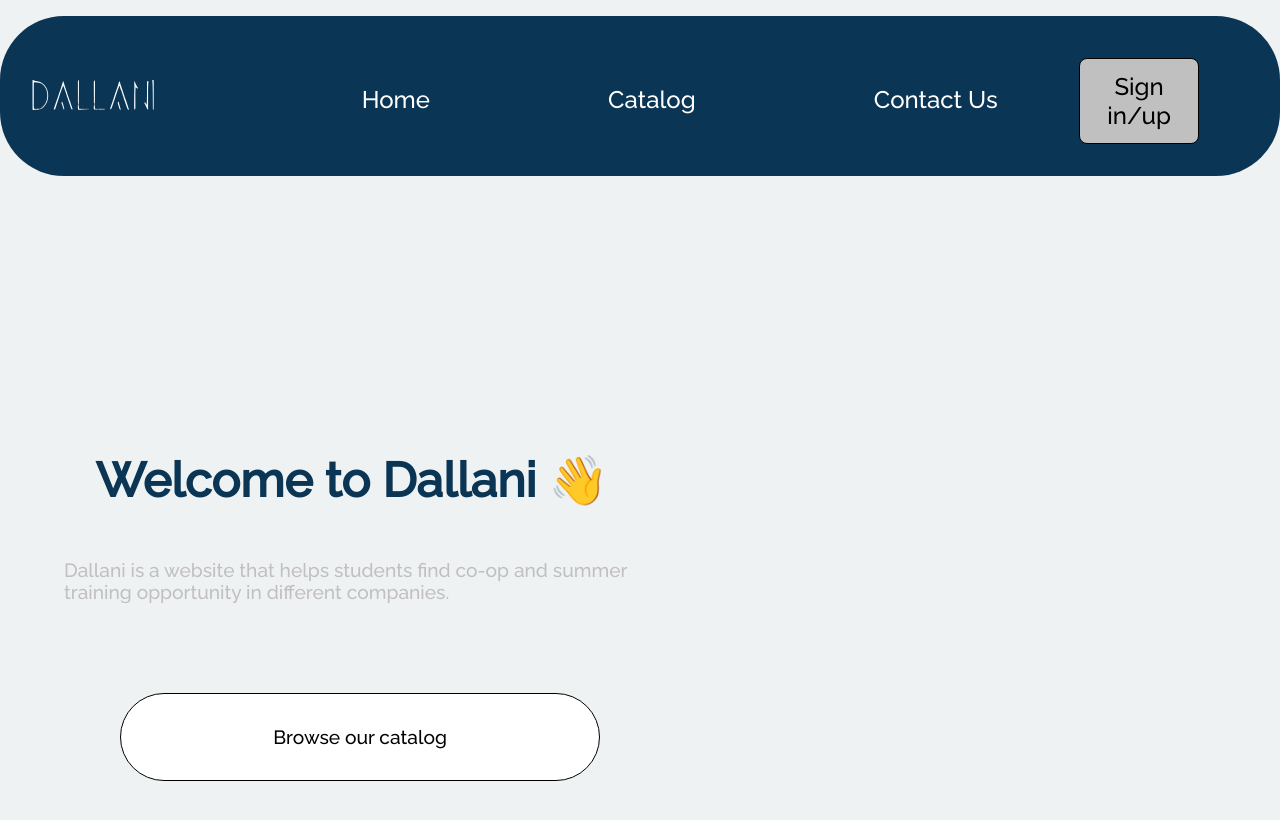
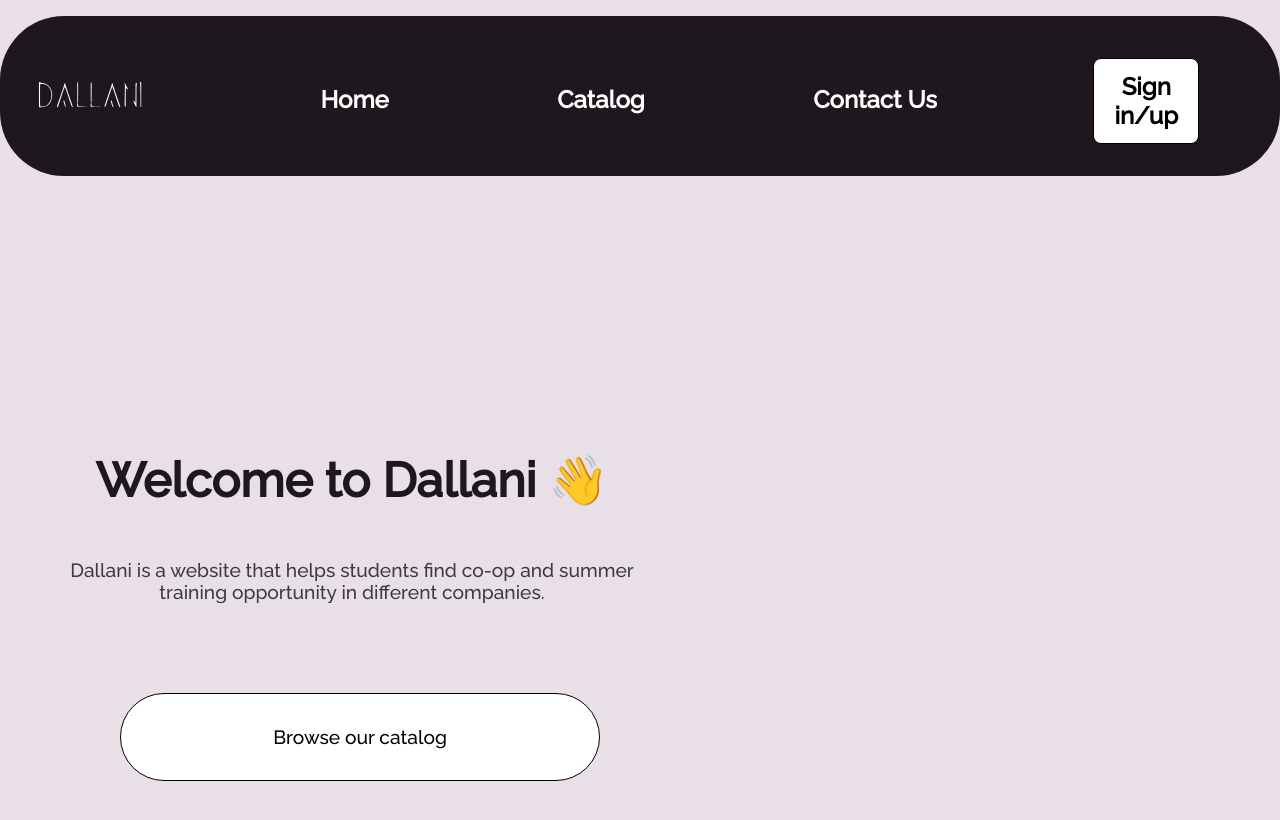
Before and after one commit to MysticalDawn/SWE363-Project, a React (Vite) app in the folder client/: page / in a window 1280 px wide. Shown: the top 820 px of the page. Built offline with nearby package versions, Linux system fonts and the light colour scheme.

Commit message:
Other modifications to designs

```diff
--- a/client/src/components/custom_nav.jsx
+++ b/client/src/components/custom_nav.jsx
@@ -7,7 +7,7 @@ export const CustomNav = () => {
   return (
     <header>
       <nav>
-        <Logo />
+        <Logo className="logo" />
         <div className="nav-elements">
           <Link className="a-tag-nav" to="/">
             Home
--- a/client/src/components/logo.jsx
+++ b/client/src/components/logo.jsx
@@ -3,7 +3,7 @@ export const Logo = () => {
     <>
       <svg
         version="1.1"
-        viewBox="0 0 3000 408"
+        viewBox="-100 0 3000 408"
         xmlns="http://www.w3.org/2000/svg"
       >
         <path
--- a/client/src/index.css
+++ b/client/src/index.css
@@ -8,12 +8,11 @@
 }
 
 body {
-  background-color: #eff2f3;
+  background-color:#e8e0e6;
   --primary-color: rgba(10, 10, 10, 0.473);
   --primary-color-hover: rgb(10, 10, 10);
   --secondary-background: rgb(69, 196, 255);
   --secondary-background-hover: rgb(18, 129, 180);
-
   --text-main: #f4cbb4;
 }
 .main-container {
--- a/client/src/pages/login.jsx
+++ b/client/src/pages/login.jsx
@@ -31,7 +31,7 @@ export const Login = () => {
           <div className="go-back-arrow">
             <svg
               fill="#ffffff"
-              viewBox="-3.2 -3.2 38.40 38.40"
+              viewBox="-3.2 -3.2 43.40 45.40"
               xmlns="http://www.w3.org/2000/svg"
               transform="rotate(270)"
               stroke="#ffffff"
--- a/client/src/pages/signup.jsx
+++ b/client/src/pages/signup.jsx
@@ -36,7 +36,7 @@ export const Signup = () => {
         <div className="go-back-arrow-signup">
           <svg
             fill="#ffffff"
-            viewBox="-3.2 -3.2 38.40 38.40"
+            viewBox="-3.2 -3.2 43.40 45.40"
             xmlns="http://www.w3.org/2000/svg"
             transform="rotate(270)"
             stroke="#ffffff"
--- a/client/src/styles/custom_nav.css
+++ b/client/src/styles/custom_nav.css
@@ -10,18 +10,15 @@ nav {
   padding: 2rem;
   width: 95%;
   font-size: 1.5rem;
+  font-weight: bold;
   margin-bottom: 0.1rem;
-  background-color: #0a3554  ;
+  background-color: rgb(30, 24, 30)  ;
   border-radius: 4rem;
   margin: 0 auto;
   margin-top: 1rem;
   align-self: center;
 }
 
-Logo {
-  width: 1rem;
-  height: 1rem;
-}
 
 .a-tag-nav {
   list-style: none;
@@ -44,16 +41,17 @@ Logo {
 }
 
 .nav-elements {
-  position: relative;
   display: flex;
   justify-content: space-around;
   align-content: center;
   align-items: center;
-  width: 350%;
+  align-self: center;
+  margin-right: 5rem;
+  width: 400%;
 }
 
 #sign-in-up {
-  background-color: silver;
+  background-color: white;
   color: black;
   text-align: center;
   width: 40%;
--- a/client/src/styles/home.css
+++ b/client/src/styles/home.css
@@ -13,18 +13,21 @@
   height: 100%;
   padding: 4rem;
   margin-top: 15%;
+  align-self: center;
+  align-content: center;
 }
 
 .welcome-text {
   font-size: 3rem;
   padding: 1.3rem;
-  color: #0a3554;
+  color: rgb(30, 24, 30);
 }
 
 .info {
   margin-top: 5%;
-  color: rgb(193, 191, 191);
+  color: rgb(60, 60, 60);
   font-size: 1.2rem;
+  text-align: center;
 }
 
 .browse-btn {
@@ -37,12 +40,16 @@
   margin-top: 5rem;
   cursor: pointer;
   width: 30rem;
-  transition: background-color 0.7s;
+  transition: background-color 0.6s;
+  text-decoration: none;
+  text-align: center;
+  align-self: center;
+  align-content: center;
 }
 
 .browse-btn:hover {
-  background-color: white;
-  color: black;
+  background-color: rgb(30, 24, 30);
+  color: white;
 }
 
 .right-section {
--- a/client/src/styles/login.css
+++ b/client/src/styles/login.css
@@ -32,10 +32,15 @@
   font-size: 1rem;
   height: fit-content;
   width: fit-content;
+  align-self: center;
+  align-content: center;
+  resize: none;
+  white-space: nowrap;
 }
 
 .go-back-text {
-  color: white
+  color: white;
+  width: 8rem;
 }
 
 h1 {
@@ -111,8 +116,8 @@ h3 {
 .login-btn {
   font-family: "JetBrains Mono", monospace;
   font-size: 1.2rem;
-  color: black;
-  background-color: silver;
+  color: white;
+  background-color: black;
   border: 0.1rem solid rgb(0, 0, 0);
   border-radius: 3rem;
   padding: 1.2rem;
--- a/client/src/styles/signup.css
+++ b/client/src/styles/signup.css
@@ -47,11 +47,13 @@
   font-size: 1rem;
   height: fit-content;
   width: fit-content;
+  white-space: nowrap;
 }
 
 
 .go-back-text-signup {
-  color: white
+  color: white;
+  width: 8rem;
 }
 
 h1 {
@@ -127,8 +129,8 @@ h3 {
 .signup-btn {
   font-family: "JetBrains Mono", monospace;
   font-size: 1.2rem;
-  color: black;
-  background-color: silver;
+  color: white;
+  background-color: black;
   border: 0.1rem solid rgb(0, 0, 0);
   border-radius: 3rem;
   padding: 1.2rem;
```
Also changed, not shown: client/src/img/path.svg (deleted).
